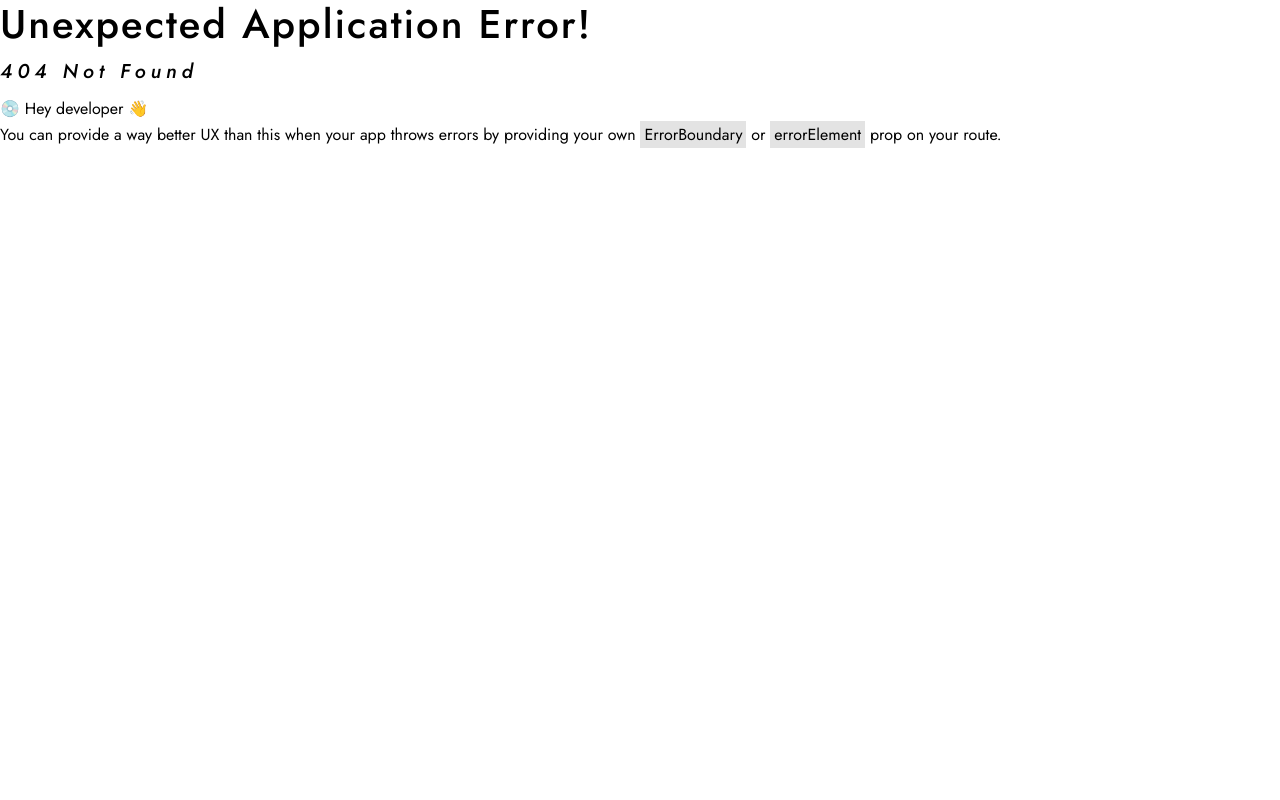
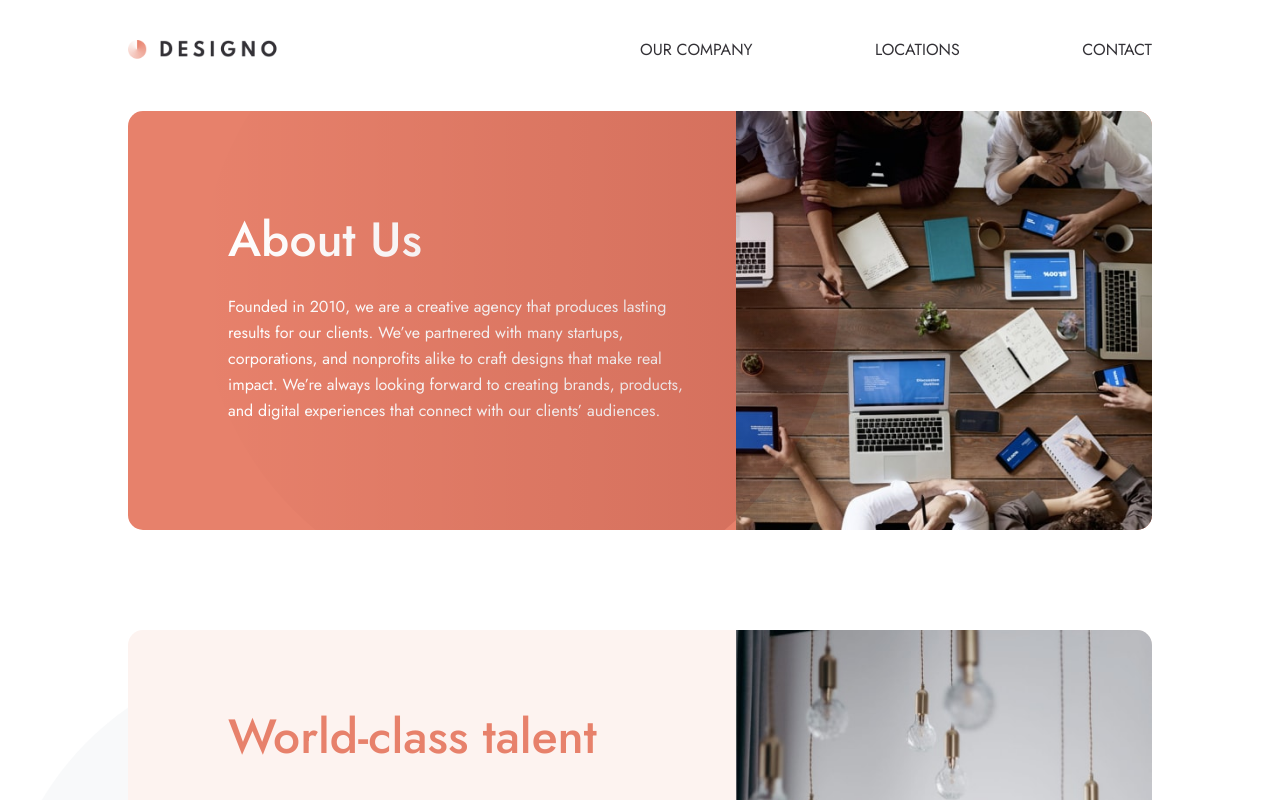
Before and after one commit to KamalAborida/Multi_Page_Website, a React (Create React App) app: page /Multi_Page_Website/aboutus in a window 1280 px wide. Before the commit this address had no page. Shown: the top 800 px of the page. Built offline with nearby package versions, Linux system fonts and the light colour scheme.

Commit message:
path edits

```diff
--- a/src/Components/Home/HomeHeader.js
+++ b/src/Components/Home/HomeHeader.js
@@ -8,7 +8,7 @@ function HomeHeader() {
   const navigate = useNavigate()
 
   const learnMoreHandler = () => {
-    navigate("/aboutus")
+    navigate("/Multi_Page_Website/aboutus")
   }
 
   return (
--- a/src/Components/Home/ServiceCollection.js
+++ b/src/Components/Home/ServiceCollection.js
@@ -7,9 +7,9 @@ function ServiceCollection() {
 
   return (
     <div className="serviceCollection">
-      <ServiceDiv title="WEB DESIGN" img={webDesign} navLink="/Web Design"/>
-      <ServiceDiv title="APP DESIGN" img={appDesign} navLink="/App Design"/>
-      <ServiceDiv title="GRAPHIC DESIGN" img={graphicDesign} navLink="/Graphic Design"/>
+      <ServiceDiv title="WEB DESIGN" img={webDesign} navLink="/Multi_Page_Website/Web Design"/>
+      <ServiceDiv title="APP DESIGN" img={appDesign} navLink="/Multi_Page_Website/App Design"/>
+      <ServiceDiv title="GRAPHIC DESIGN" img={graphicDesign} navLink="/Multi_Page_Website/Graphic Design"/>
     </div>
   );
 }
--- a/src/Components/MainLayout/GetInTouchDiv.js
+++ b/src/Components/MainLayout/GetInTouchDiv.js
@@ -6,7 +6,7 @@ function GetInTouchDiv() {
   const navigate = useNavigate();
 
   const getInTouchHandler = () => {
-    navigate("/contactus");
+    navigate("/Multi_Page_Website/contactus");
   };
 
   return (
--- a/src/Components/MainLayout/NavList.js
+++ b/src/Components/MainLayout/NavList.js
@@ -6,9 +6,9 @@ function NavList(props) {
 
   return (
     <ul className="nav__navList">
-      <li onClick={() => {props.closeModal()}}><Link to="/aboutus">OUR COMPANY</Link></li>
-      <li onClick={() => {props.closeModal()}}><Link to="/locations">LOCATIONS</Link></li>
-      <li onClick={() => {props.closeModal()}}><Link to="/contactus">CONTACT</Link></li>
+      <li onClick={() => {props.closeModal()}}><Link to="/Multi_Page_Website/aboutus">OUR COMPANY</Link></li>
+      <li onClick={() => {props.closeModal()}}><Link to="/Multi_Page_Website/locations">LOCATIONS</Link></li>
+      <li onClick={() => {props.closeModal()}}><Link to="/Multi_Page_Website/contactus">CONTACT</Link></li>
     </ul>
   )
 }
--- a/src/Components/Re-Usable/LocationCTADiv.js
+++ b/src/Components/Re-Usable/LocationCTADiv.js
@@ -7,7 +7,7 @@ function LocationCTADiv(props) {
   const img = require(`../../Assets/shared/desktop/illustration-${imgName}.svg`);
 
   const seeLocationHandler = () => {
-    navigate("/locations")
+    navigate("/Multi_Page_Website/locations")
   }
 
   return (
```
Also changed, not shown: src/App.js (+4 -4 lines).
